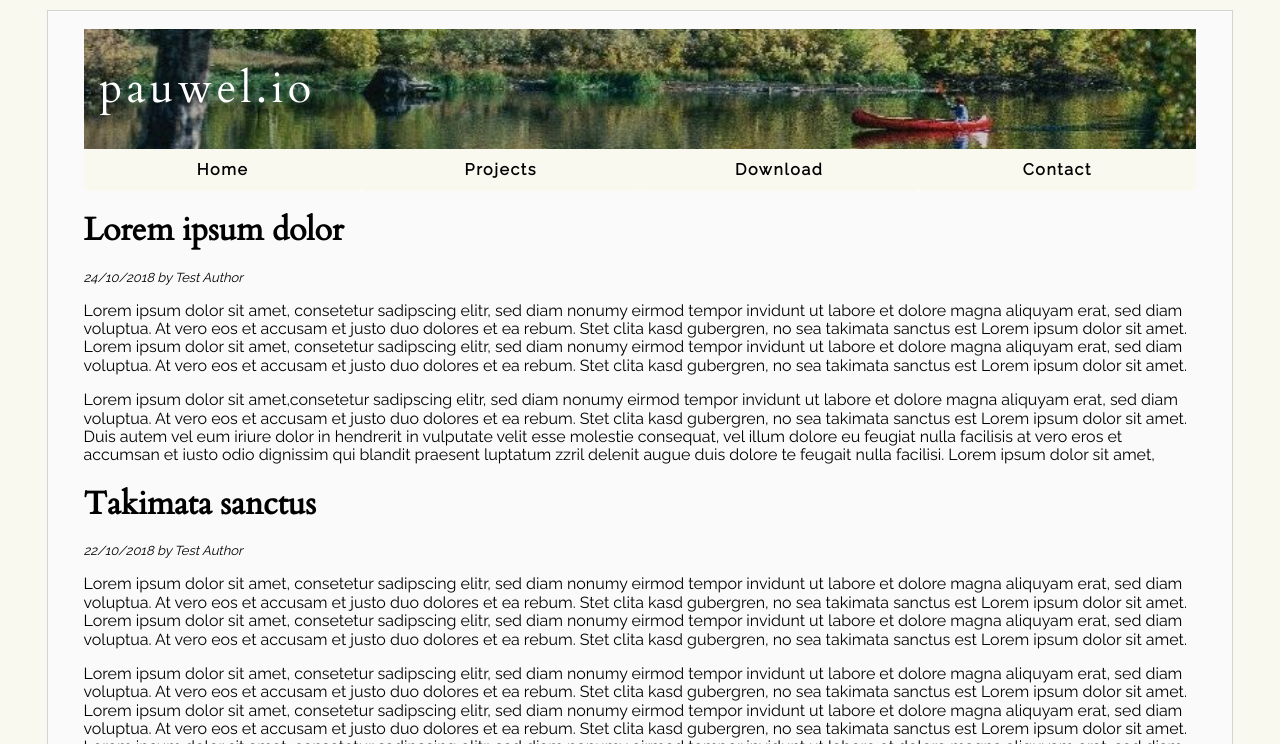
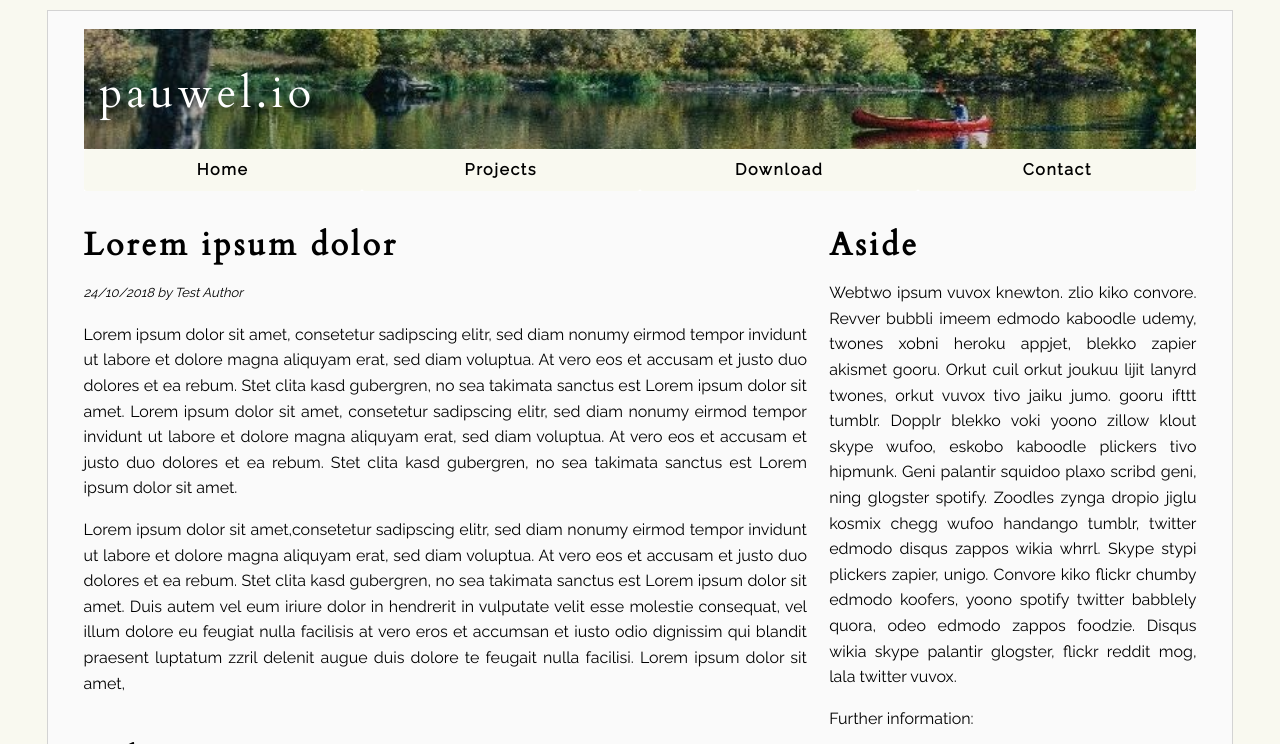
Before and after one commit to pauwell/pauwel-io, a plain HTML site: page index.html in a window 1280 px wide. Both pictures are taken after a click on the link "Home". Shown: the top 744 px of the page. Drawn offline with Linux system fonts and the light colour scheme.

Commit message:
Refactor.

```diff
--- a/css/font.css
+++ b/css/font.css
@@ -13,36 +13,41 @@ h6,
 header,
 nav {
   font-family: "Cardo", serif;
+  letter-spacing: 0.1em;
 }
 
 header {
   font-size: 2.7em;
-  line-height: 120px;
-  letter-spacing: 0.1em;
+  line-height: 3em;
 }
 
 nav {
   text-align: center;
   font-weight: bold;
-  letter-spacing: 0.1em;
 }
 
-nav > a{
+nav > a {
   line-height: 2em;
 
   /* TODO is uppercase a good idea? */
   /*text-transform: uppercase;*/
 }
 
-main > article,
-main > aside {
+main article,
+main aside {
   text-align: justify;
   line-height: 1.6em;
 }
 
 /* Space between article-sections. */
-main > article > section:not(:last-of-type) {
+main article > section:not(:last-of-type) {
   margin-bottom: 3.2em;
+}
+
+#content-download > article,
+#content-projects > article,
+#content-contact > article {
+  width: 100%;
 }
 
 .section-meta-data {
--- a/css/layout.css
+++ b/css/layout.css
@@ -5,7 +5,6 @@
   margin: 10px auto;
   padding-top: 18px;
 }
-
 
 header {
   height: 120px;
@@ -31,26 +30,28 @@ main {
   padding: 0 3%;
 }
 
-main > article {
+main article {
   width: 65%;
   float: left;
+  margin-top: 1.3em;
 }
 
 /* Articles take the full width on screens smaller than tablet. */
 @media only screen and (max-width: 767px) {
-  main > article {
+  main article {
     width: 100%;
   }
 }
 
-main > aside {
+main aside {
   width: 33%;
   float: right;
+  margin-top: 1.3em;
 }
 
 /* Hide side-bar on screens smaller than tablet. */
 @media only screen and (max-width: 767px) {
-  main > aside {
+  main aside {
     display: none;
   }
 }
```
